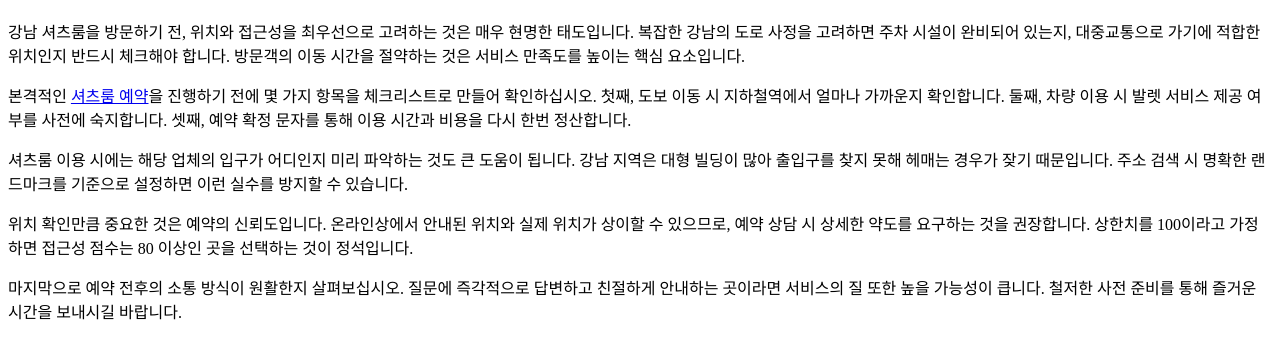
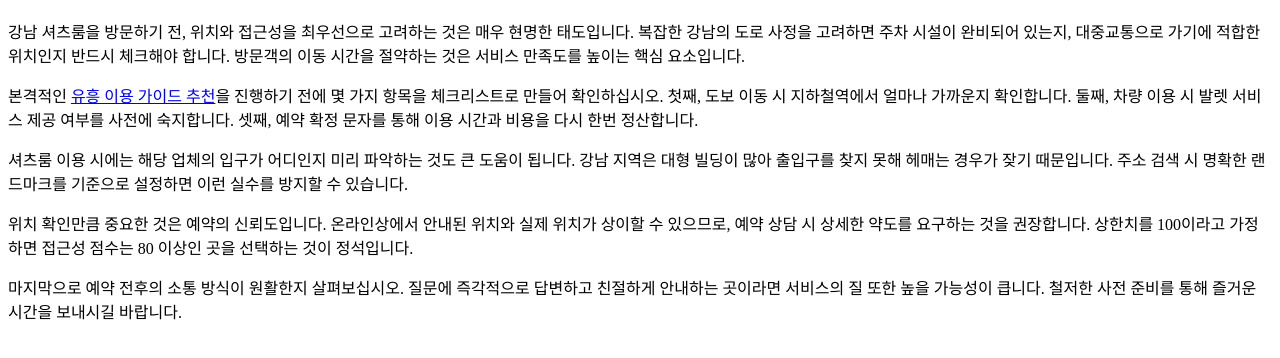
Before and after one commit to cosmos0111-cmyk/bp-sf-t3-1779642675702-180, a plain HTML site: page posts/gemini-coverage-20260721-0088.html in a window 1280 px wide. Shown: the part 70-428 px from the top of the page. Drawn offline with Linux system fonts and the light colour scheme.

Commit message:
deploy: garbage-free snapshot 2026-07-27T00:30:38.255Z

```diff
--- a/posts/gemini-coverage-20260721-0088.html
+++ b/posts/gemini-coverage-20260721-0088.html
@@ -11,7 +11,7 @@
 <body>
     <h1>강남 셔츠룸 방문객을 위한 위치 및 접근성 확인과 셔츠룸 예약 체크리스트</h1>
     <p>강남 셔츠룸을 방문하기 전, 위치와 접근성을 최우선으로 고려하는 것은 매우 현명한 태도입니다. 복잡한 강남의 도로 사정을 고려하면 주차 시설이 완비되어 있는지, 대중교통으로 가기에 적합한 위치인지 반드시 체크해야 합니다. 방문객의 이동 시간을 절약하는 것은 서비스 만족도를 높이는 핵심 요소입니다.</p>
-    <p>본격적인 <a class="anchor-link" href="https://maphoshirts.today/" data-bpaas-link-target="t1-shirtsroom-shop">셔츠룸 예약</a>을 진행하기 전에 몇 가지 항목을 체크리스트로 만들어 확인하십시오. 첫째, 도보 이동 시 지하철역에서 얼마나 가까운지 확인합니다. 둘째, 차량 이용 시 발렛 서비스 제공 여부를 사전에 숙지합니다. 셋째, 예약 확정 문자를 통해 이용 시간과 비용을 다시 한번 정산합니다.</p>
+    <p>본격적인 <a class="anchor-link" href="https://paper.nrb-hwagok.xyz/" data-bpaas-link-target="t1-shirtsroom-shop">유흥 이용 가이드 추천</a>을 진행하기 전에 몇 가지 항목을 체크리스트로 만들어 확인하십시오. 첫째, 도보 이동 시 지하철역에서 얼마나 가까운지 확인합니다. 둘째, 차량 이용 시 발렛 서비스 제공 여부를 사전에 숙지합니다. 셋째, 예약 확정 문자를 통해 이용 시간과 비용을 다시 한번 정산합니다.</p>
     <p>셔츠룸 이용 시에는 해당 업체의 입구가 어디인지 미리 파악하는 것도 큰 도움이 됩니다. 강남 지역은 대형 빌딩이 많아 출입구를 찾지 못해 헤매는 경우가 잦기 때문입니다. 주소 검색 시 명확한 랜드마크를 기준으로 설정하면 이런 실수를 방지할 수 있습니다.</p>
     <p>위치 확인만큼 중요한 것은 예약의 신뢰도입니다. 온라인상에서 안내된 위치와 실제 위치가 상이할 수 있으므로, 예약 상담 시 상세한 약도를 요구하는 것을 권장합니다. 상한치를 100이라고 가정하면 접근성 점수는 80 이상인 곳을 선택하는 것이 정석입니다.</p>
     <p>마지막으로 예약 전후의 소통 방식이 원활한지 살펴보십시오. 질문에 즉각적으로 답변하고 친절하게 안내하는 곳이라면 서비스의 질 또한 높을 가능성이 큽니다. 철저한 사전 준비를 통해 즐거운 시간을 보내시길 바랍니다.</p>
```
